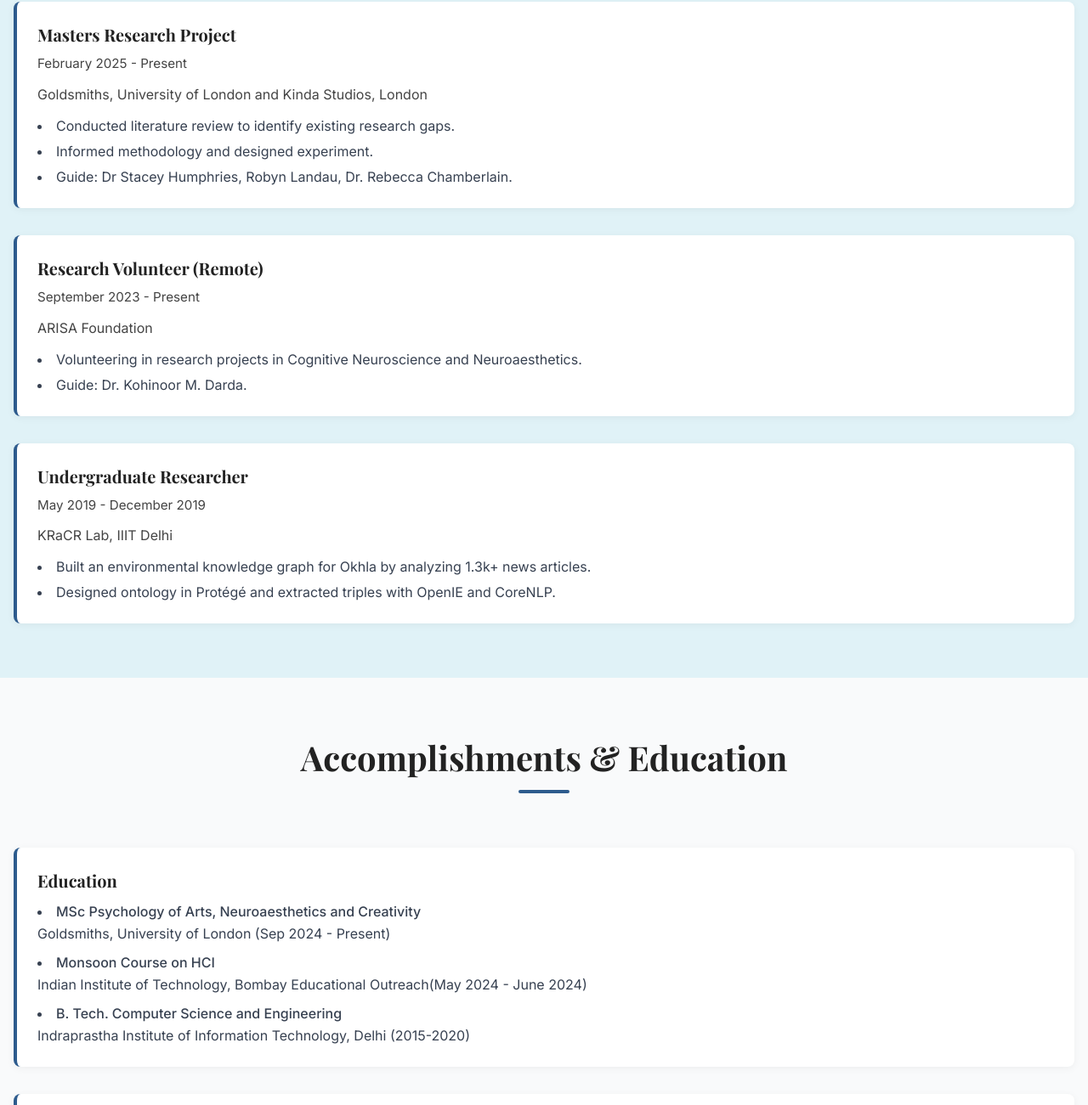
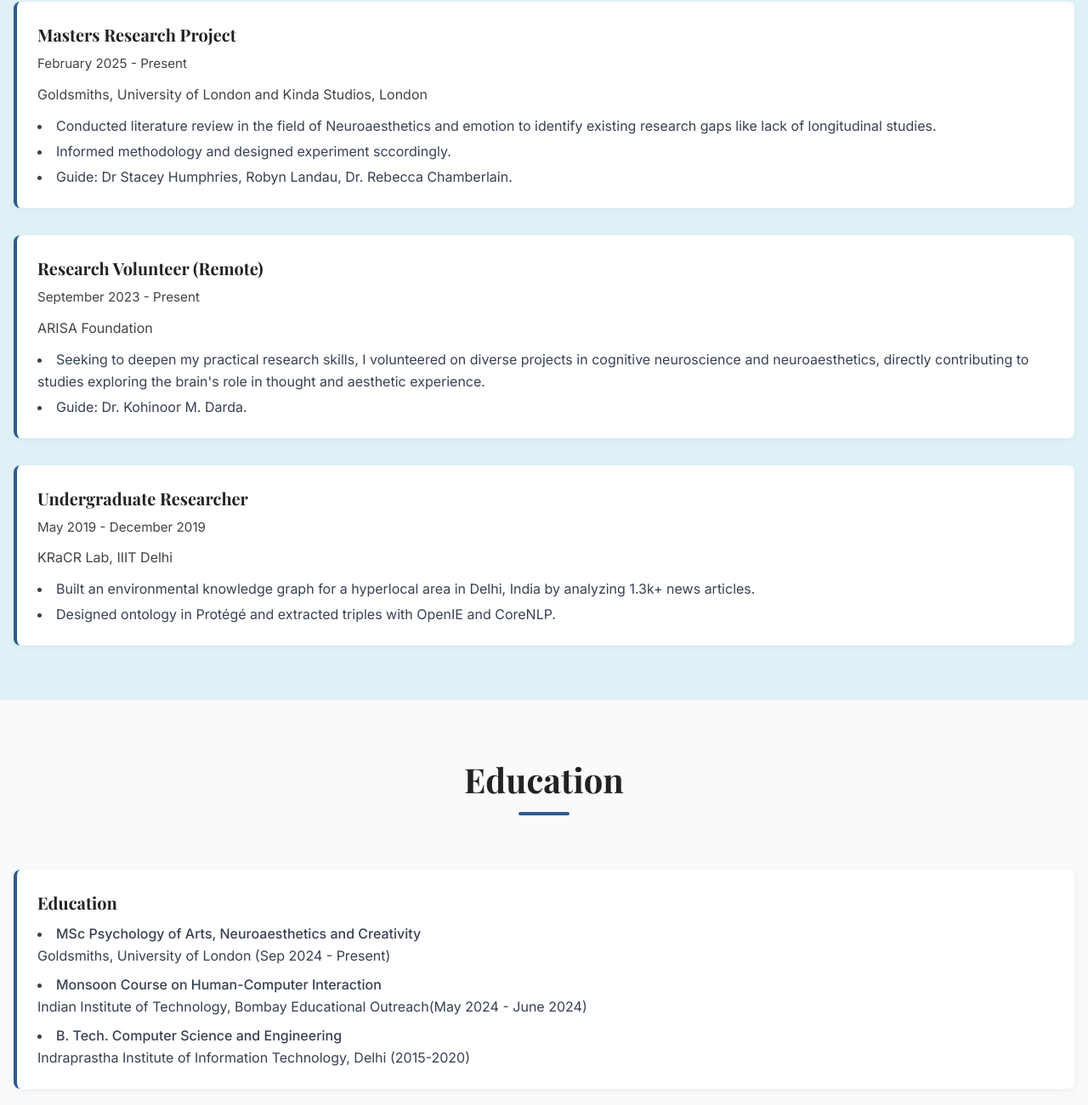
Before and after one commit to priya-rajp/priya-rajp.github.io, a plain HTML site: page index.html in a window 1280 px wide. Shown: the part 1419-2720 px from the top of the page at 85% size. Drawn offline with nearby package versions, Linux system fonts and the light colour scheme.

Commit message:
Update index.html

```diff
--- a/index.html
+++ b/index.html
@@ -387,7 +387,7 @@
             <h2 class="section-title">About Me</h2>
             <div class="card max-w-2xl mx-auto">
                 <p class="about-text">
-                    I am a Neuroaesthetics and UX Researcher, bridging brain science with user experience. My work focuses on the cognitive and emotional responses to design and technology, aiming to create intuitive and aesthetically pleasing digital interfaces. With a background in Cognitive Neuroscience and practical UX research, I employ mixed methods to translate scientific insights into actionable design recommendations, enhancing user satisfaction and product efficacy.
+                    I am a Neuroaesthetics and UX Researcher, bridging brain science with user experience. I explore the cognitive and emotional responses to interactive creations, with the goal of building digital interfaces that are both easy to use and beautiful. With a background in Cognitive Neuroscience and practical UX research, I employ mixed methods to translate scientific insights into actionable design recommendations, enhancing user satisfaction and product efficacy.
                 </p>
             </div>
         </div>
@@ -402,8 +402,8 @@
                     <p class="item-subtitle">February 2025 - Present</p>
                     <p class="item-description mb-3">Goldsmiths, University of London and Kinda Studios, London</p>
                     <ul class="list-disc list-inside text-gray-700 leading-relaxed space-y-1">
-                        <li>Conducted literature review to identify existing research gaps.</li>
-                        <li>Informed methodology and designed experiment.</li>
+                        <li>Conducted literature review in the field of Neuroaesthetics and emotion to identify existing research gaps like lack of longitudinal studies.</li>
+                        <li>Informed methodology and designed experiment sccordingly.</li>
                         <li>Guide: Dr Stacey Humphries, Robyn Landau, Dr. Rebecca Chamberlain.</li>
                     </ul>
                 </div>
@@ -413,7 +413,7 @@
                     <p class="item-subtitle">September 2023 - Present</p>
                     <p class="item-description mb-3">ARISA Foundation</p>
                     <ul class="list-disc list-inside text-gray-700 leading-relaxed space-y-1">
-                        <li>Volunteering in research projects in Cognitive Neuroscience and Neuroaesthetics.</li>
+                        <li>Seeking to deepen my practical research skills, I volunteered on diverse projects in cognitive neuroscience and neuroaesthetics, directly contributing to studies exploring the brain's role in thought and aesthetic experience.</li>
                         <li>Guide: Dr. Kohinoor M. Darda.</li>
                     </ul>
                 </div>
@@ -423,7 +423,7 @@
                     <p class="item-subtitle">May 2019 - December 2019</p>
                     <p class="item-description mb-3">KRaCR Lab, IIIT Delhi</p>
                     <ul class="list-disc list-inside text-gray-700 leading-relaxed space-y-1">
-                        <li>Built an environmental knowledge graph for Okhla by analyzing 1.3k+ news articles.</li>
+                        <li>Built an environmental knowledge graph for a hyperlocal area in Delhi, India by analyzing 1.3k+ news articles.</li>
                         <li>Designed ontology in Protégé and extracted triples with OpenIE and CoreNLP.</li>
                     </ul>
                 </div>
@@ -433,7 +433,7 @@
 
     <section id="accomplishments" class="bg-gray-50">
         <div class="container mx-auto px-4">
-            <h2 class="section-title">Accomplishments & Education</h2>
+            <h2 class="section-title">Education</h2>
             <div class="space-y-8">
                 <div class="education-item">
                     <h3 class="item-title">Education</h3>
@@ -443,7 +443,7 @@
                             Goldsmiths, University of London (Sep 2024 - Present)
                         </li>
                         <li>
-                            <span class="font-medium">Monsoon Course on HCI</span><br>
+                            <span class="font-medium">Monsoon Course on Human-Computer Interaction</span><br>
                             Indian Institute of Technology, Bombay Educational Outreach(May 2024 - June 2024)
                         </li>
                         <li>
@@ -534,7 +534,7 @@
                 <div class="case-study-card">
                     <img src="https://placehold.co/400x300/4CAF50/ffffff?text=Local+Kirana+Stores" alt="Neuro-feedback Case Study Thumbnail" class="w-full h-48 object-cover">
                     <div class="case-study-card-content">
-                        <h3 class="case-study-card-title">Digitizing Local Kirana Stores</h3>
+                        <h3 class="case-study-card-title">Digitizing Local Mom & Pop Stores</h3>
                         <p class="case-study-card-category">UX Research, Hyperlocal</p>
                         <p class="case-study-card-description">
                             The implementation of a WhatsApp Communities-based solution to help local Indian grocery shopkeepers digitize their businesses, manage catalogs, and track orders, aiming to increase their visibility and competitiveness while preserving customer relationships.  </p>
```
